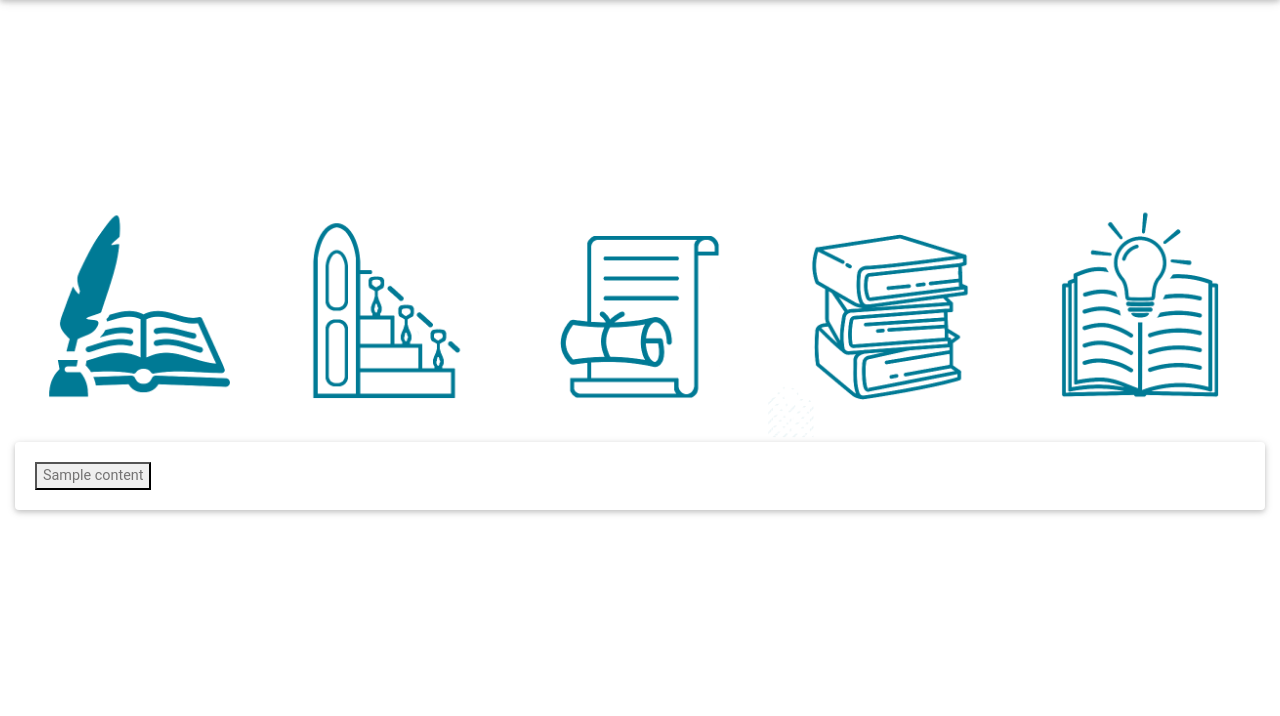
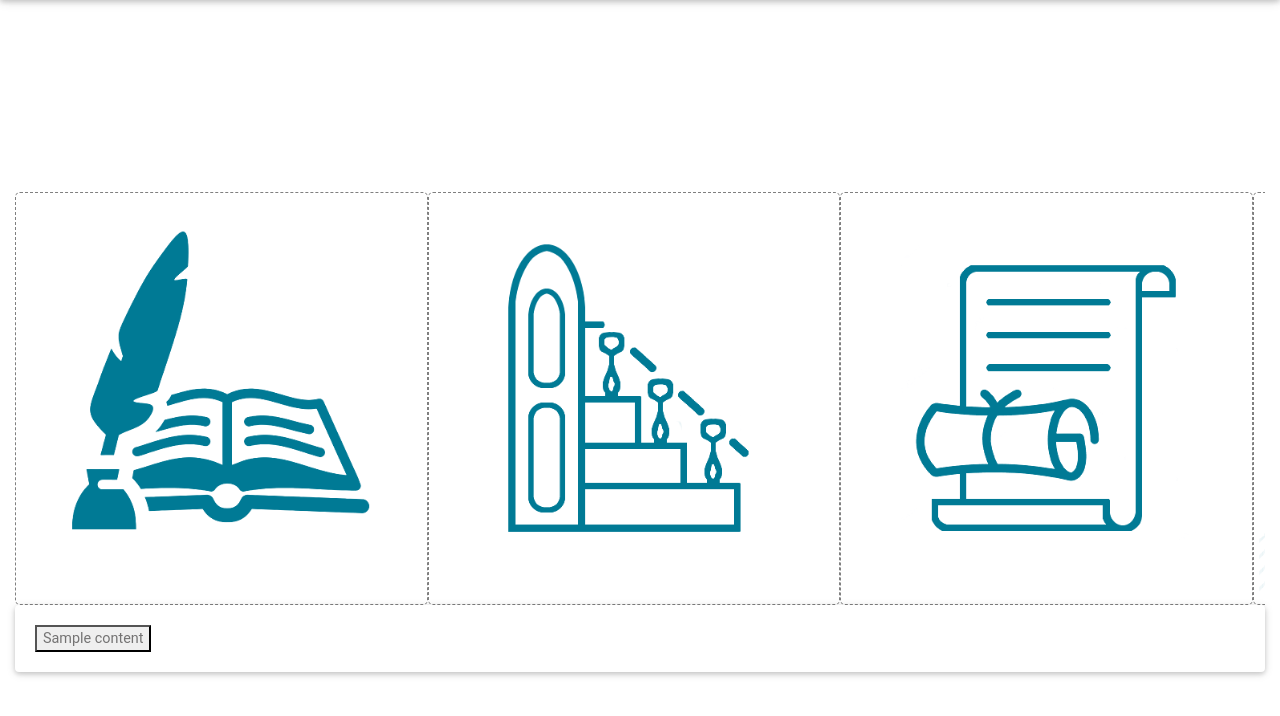
Before and after one commit to inaseri/balaghe, a Django app: page /list/1/ in a window 1280 px wide. Shown: the part 64-780 px from the top of the page. Run offline with Django 3.2, Linux system fonts and the light colour scheme; tables that the repository leaves empty hold one stand-in row (values such as "Sample post"); some libraries are stand-ins or nearby versions; some web fonts are replaced.

Commit message:
تغییر در ظاهر فیلتر های بالای صفحه لیست و عملکرد لیست

```diff
--- a/BalaghePWA/static/balaghaPWA/css/style.css
+++ b/BalaghePWA/static/balaghaPWA/css/style.css
@@ -27,6 +27,10 @@ a.navbar-brand{color:white !important}
 
 }
 
+#gallery a {
+    display: contents !IMPORTANT;
+}
+
 @media only screen and (max-width: 998px) {
     .hideAll {
         display: none;
--- a/BalaghePWA/templates/balaghahPWA/List.html
+++ b/BalaghePWA/templates/balaghahPWA/List.html
@@ -32,11 +32,11 @@
 <div class="container-fluid">
 
 <div id="gallery">
-    <a href="{% url 'list' 1 %}"><img class="d-block w-100" src="{% static 'balaghaPWA/img/01.png' %}" alt="1 slide"></a>
-    <a href="{% url 'list' 2 %}"><img class="d-block w-100" src="{% static 'balaghaPWA/img/03.png' %}" alt="1 slide"></a>
-    <a href="{% url 'list' 3 %}"><img class="d-block w-100" src="{% static 'balaghaPWA/img/04.png' %}" alt="1 slide"></a>
-    <a href="{% url 'list' 4 %}"><img class="d-block w-100" src="{% static 'balaghaPWA/img/05.png' %}" alt="1 slide"></a>
-    <a href="{% url 'list' 5 %}"><img class="d-block w-100" src="{% static 'balaghaPWA/img/02.png' %}" alt="1 slide"></a>
+    <a href="{% url 'list' 1 %}"><img class="d-block w-33" src="{% static 'balaghaPWA/img/01.png' %}" alt="1 slide"></a>
+    <a href="{% url 'list' 2 %}"><img class="d-block w-33" src="{% static 'balaghaPWA/img/03.png' %}" alt="1 slide"></a>
+    <a href="{% url 'list' 3 %}"><img class="d-block w-33" src="{% static 'balaghaPWA/img/04.png' %}" alt="1 slide"></a>
+    <a href="{% url 'list' 4 %}"><img class="d-block w-33" src="{% static 'balaghaPWA/img/05.png' %}" alt="1 slide"></a>
+    <a href="{% url 'list' 5 %}"><img class="d-block w-33" src="{% static 'balaghaPWA/img/02.png' %}" alt="1 slide"></a>
 </div>
 
   <div id="mainRowPhones">
```
